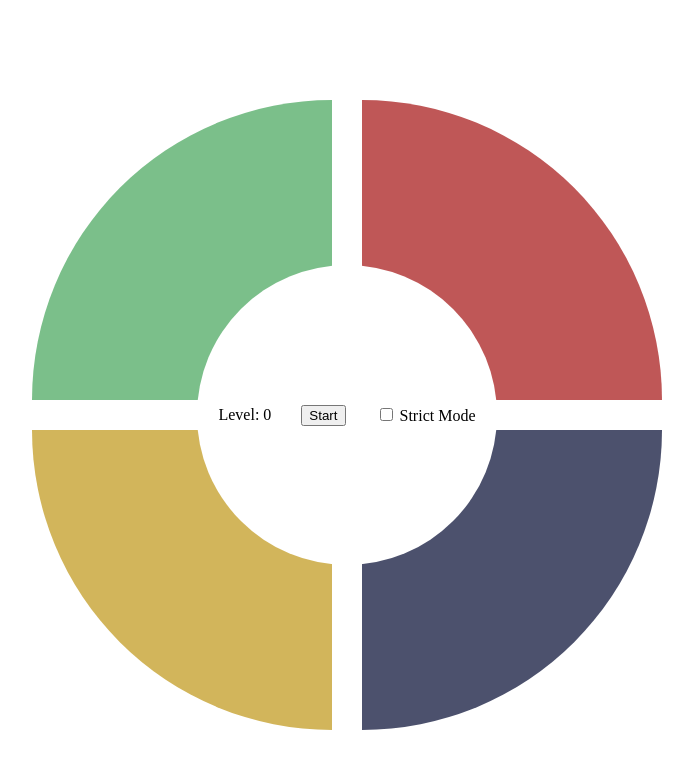
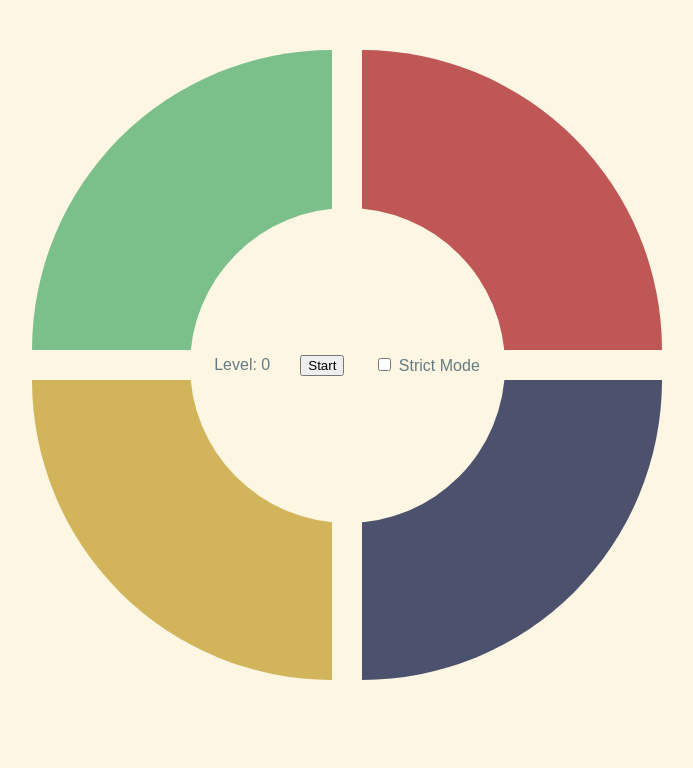
Before and after one commit to LegitStudent/simon-game, a website: page index.html in a window 1280 px wide. Shown: the whole page, without its empty margins (293-986 px from the left). Drawn offline with nearby package versions, Linux system fonts and the light colour scheme.

Commit message:
cleaned up styling. solarized was used for the color scheme of the background.

```diff
--- a/styles.css
+++ b/styles.css
@@ -1,7 +1,19 @@
+body {
+  background: #fdf6e3;
+  color: #657b83;
+  font-family: Arial, Helvetica, sans-serif
+}
+
 .app {
   position: relative;
   max-width: 630px;
-  margin: 100px auto;
+  margin: 50px auto;
+}
+
+.header-text {
+  text-align: center;
+  font-size: 4em;
+  margin-bottom: 0;
 }
 
 .play {
@@ -20,34 +32,14 @@
   margin-bottom: 30px;
 }
 
-/*
-.strict-container {
-  display: flex;
-  flex-direction: column;
-  position: relative;
-  margin-left: 50px;
-}
-
-.strict-container label {
-  width: 80px;
-  position: absolute;
-  top: 20px;
-  z-index: 99;
-}
-
-#strict-container input {
-  margin: 0;
-}
-*/
 .controls {
   display: flex;
   align-items: center;
   justify-content: center;
-  background: #fff;
-
+  background: #fdf6e3;
   /* position and size */
-  width: 300px;
-  height: 300px;
+  width: 315px;
+  height: 315px;
   position: absolute;
   /* for vertical and horizontal centering */
   top: 0; left: 0; bottom: 0; right: 0;
```
